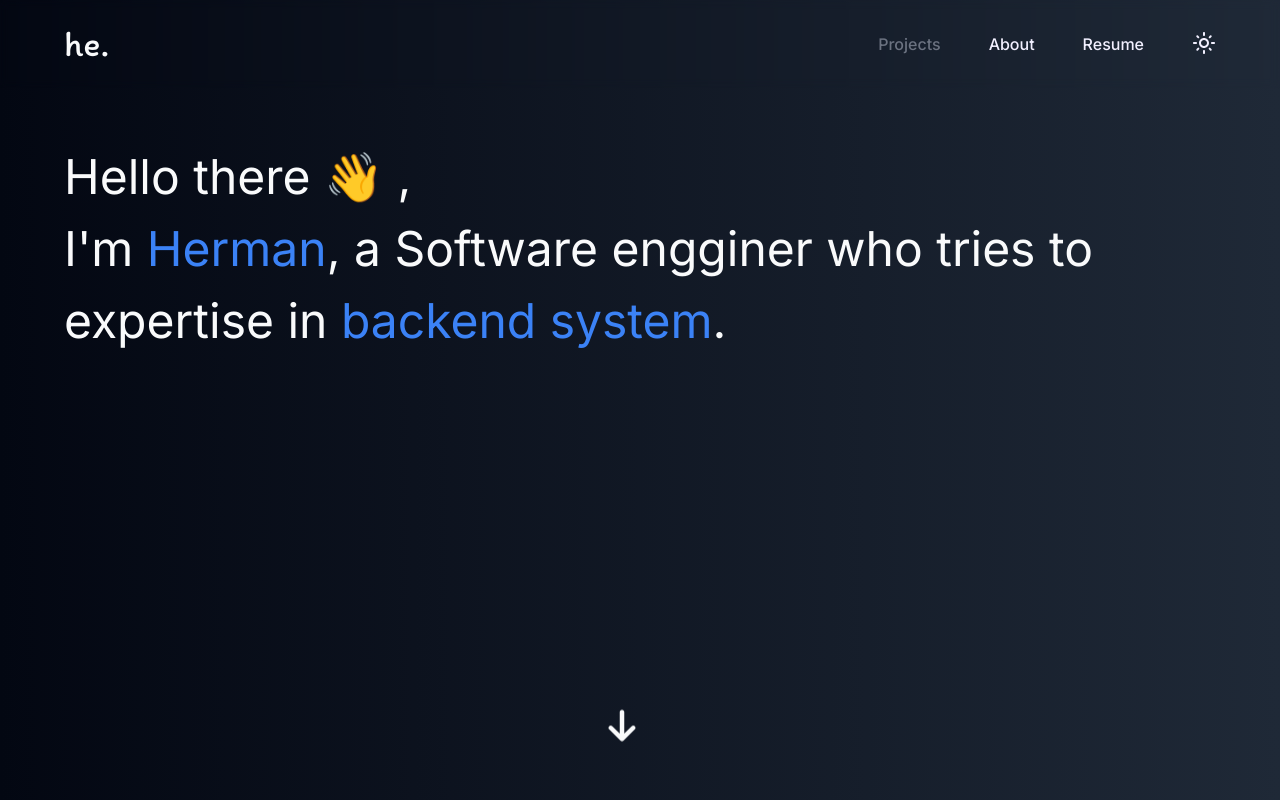
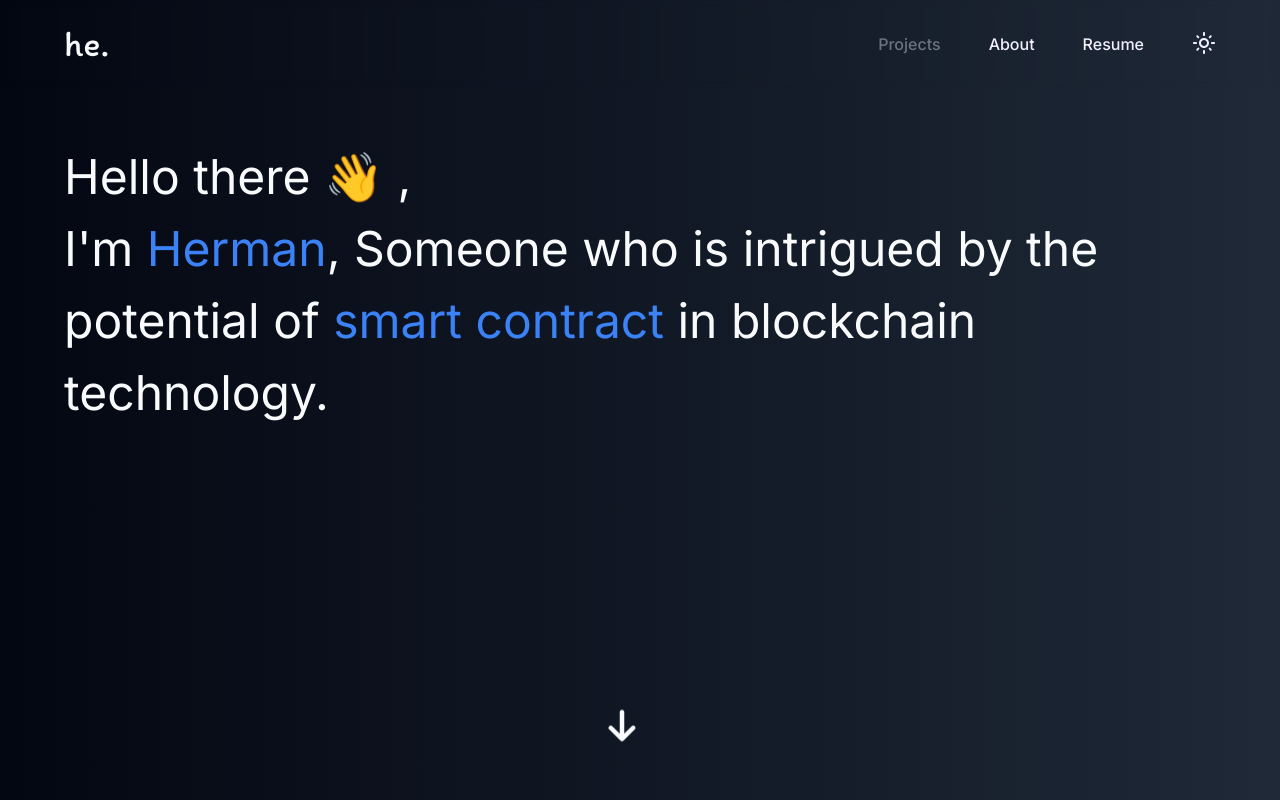
Before and after one commit to hrmneffdii/portfolio-website, a Next.js app: page / in a window 1280 px wide. Shown: the top 800 px of the page. Built offline with nearby package versions, Linux system fonts and the light colour scheme.

Commit message:
rewrite tagline

```diff
--- a/src/app/page.tsx
+++ b/src/app/page.tsx
@@ -22,9 +22,11 @@ export default function Home() {
           {`I'm`}
           <span className="text-blue-600 dark:text-blue-500"> Herman</span>
         </span>
-        , a Software engginer who tries to expertise in{" "}
-        <span className="text-blue-600 dark:text-blue-500">backend system</span>
-        .
+        , Someone who is intrigued by the potential of{" "}
+        <span className="text-blue-600 dark:text-blue-500">
+          smart contract{" "}
+        </span>
+        in blockchain technology.
       </div>
       <div
         className="absolute bottom-12 right-1/2 cursor-pointer"
```
